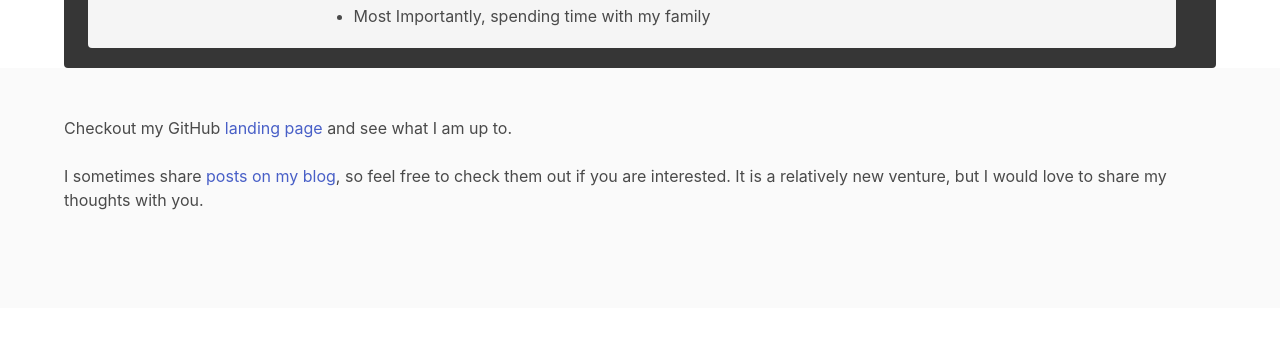
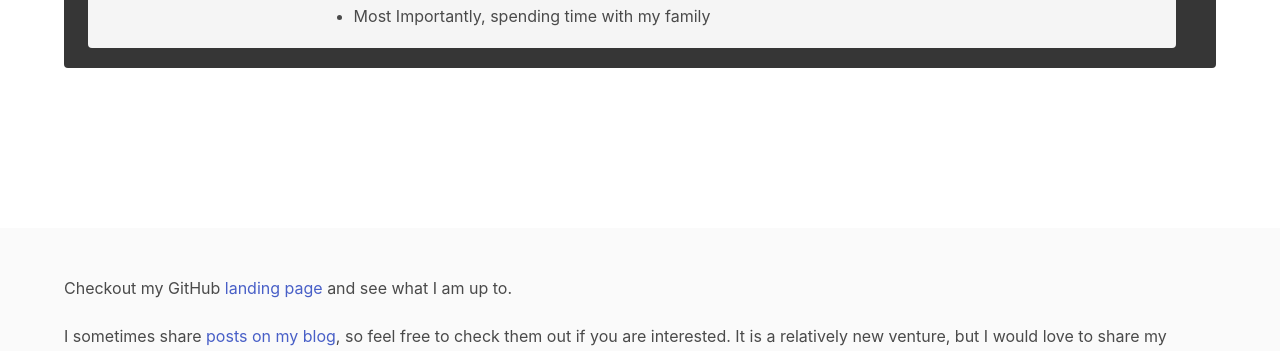
Before and after one commit to sempercuriosus/portfolio-v2, a React (Vite) app: page / in a window 1280 px wide. Shown: the part 711-1062 px from the top of the page. Before the commit the page ends 1019 px from the top, so only its background shows below. Built offline with nearby package versions, Linux system fonts and the light colour scheme.

Commit message:
added margin accomodating for section

```diff
--- a/src/components/Footer/footer.jsx
+++ b/src/components/Footer/footer.jsx
@@ -1,5 +1,3 @@
-import { Fragment } from 'react';
-
 const links = {
   github: 'https://github.com/sempercuriosus',
   email: 'mailto:' + 'hulse@hey.com',
@@ -8,8 +6,10 @@ const links = {
 
 function Footer() {
   return (
-    <Fragment>
-      <footer className='footer'>
+    <>
+      <footer
+        className='footer'
+        style={{ marginTop: '10rem' }}>
         <div className='container'>
           <p className='block'>
             Checkout my GitHub <a href={links.github}>landing page</a> and see
@@ -23,7 +23,7 @@ function Footer() {
           </p>
         </div>
       </footer>
-    </Fragment>
+    </>
   );
 }
 
```
